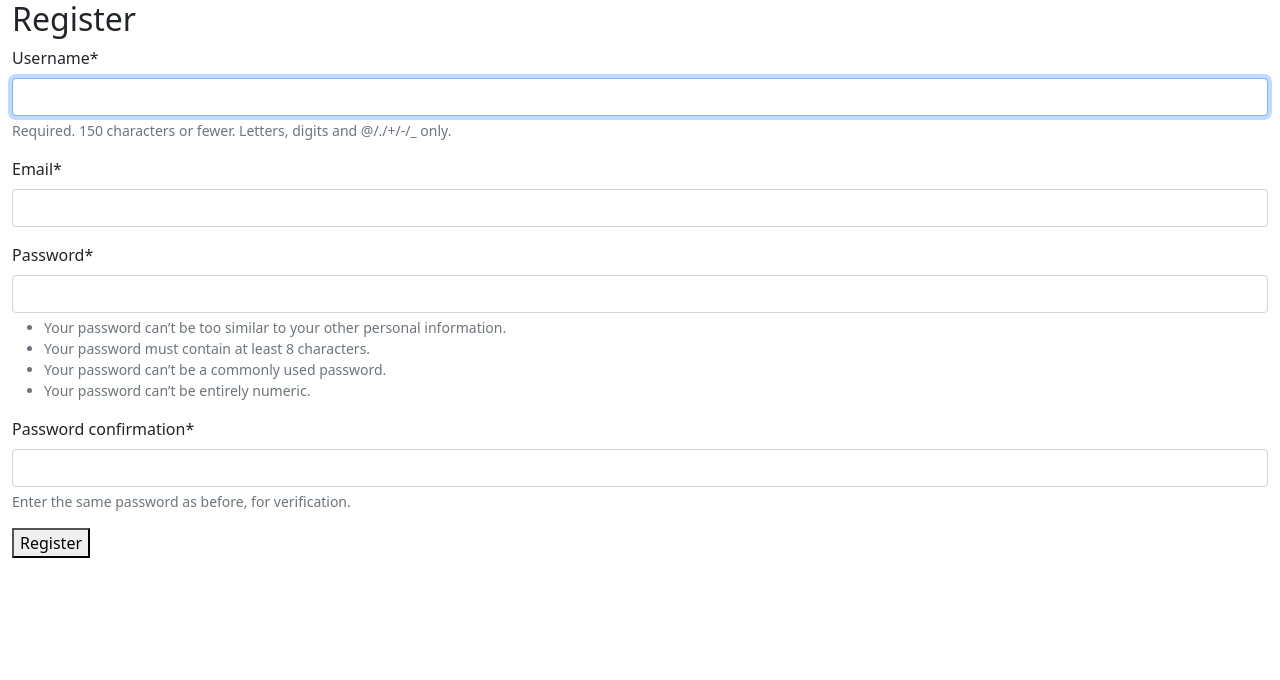
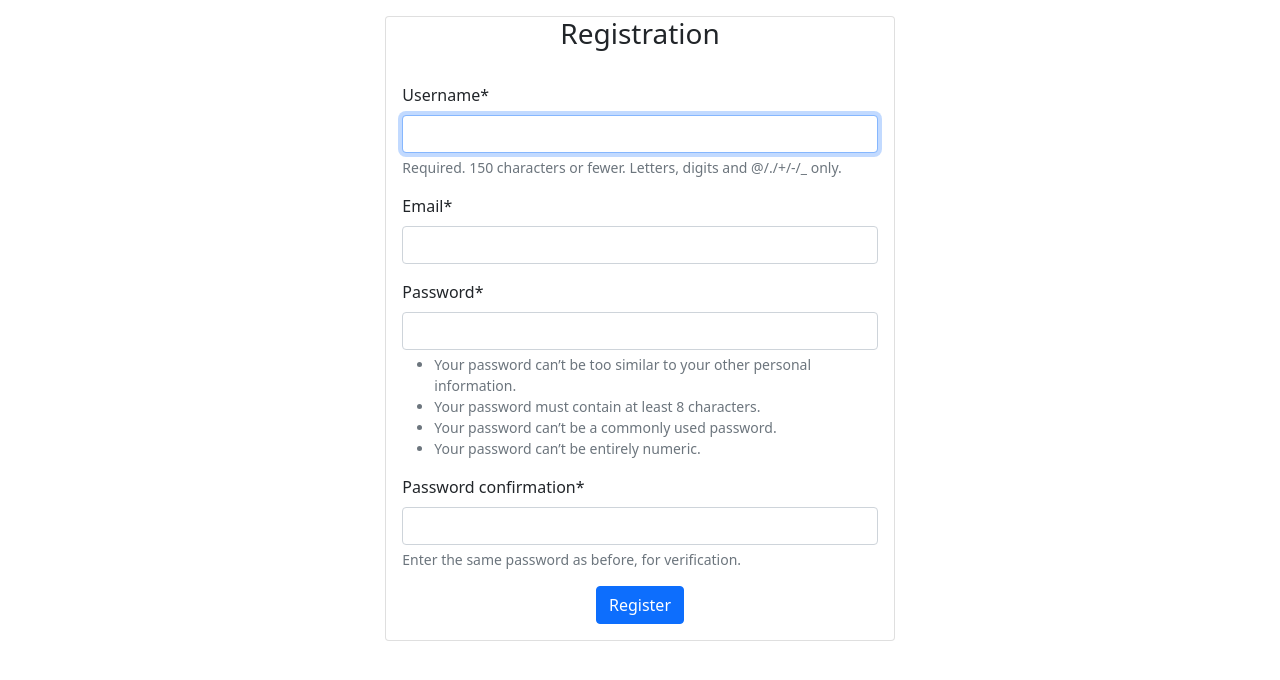
Before and after one commit to OttoLindholm/factorio-blueprint-library, a Django app: page /users/register/ in a window 1280 px wide. Shown: the top 680 px of the page. Run offline with Django 5.2, Linux system fonts and the light colour scheme; some libraries are stand-ins or nearby versions.

Commit message:
Wrap registration form in card & change margins for form_card

```diff
--- a/templates/includes/form_card.html
+++ b/templates/includes/form_card.html
@@ -1,11 +1,10 @@
 {% extends "base.html" %}
-{% load crispy_forms_filters %}
 
 
 {% block content %}
   <div class="row d-flex justify-content-center">
     <div class="col-12 col-md-5">
-      <div class="card mt-3">
+      <div class="card my-3">
 
         <div class="card-title text-center">
           {% block form_title %}{% endblock %}
--- a/templates/registration/register.html
+++ b/templates/registration/register.html
@@ -1,12 +1,16 @@
-{% extends "base.html" %}
+{% extends "includes/form_card.html" %}
 {% load crispy_forms_filters %}
 
+{% block form_title %}
+  <h3>Registration</h3>
+{% endblock %}
 
-{% block content %}
-  <h2>Register</h2>
+{% block form_body %}
   <form method="post" action="{% url 'bp_manager:user-register' %}">
     {% csrf_token %}
     {{ form|crispy }}
-    <button type="submit">Register</button>
+    <div class="d-grid justify-content-center">
+      <input type="submit" value="Register" class="btn btn-primary"/>
+    </div>
   </form>
 {% endblock %}
```
Also changed, not shown: templates/registration/login.html (line endings or trailing spaces).
